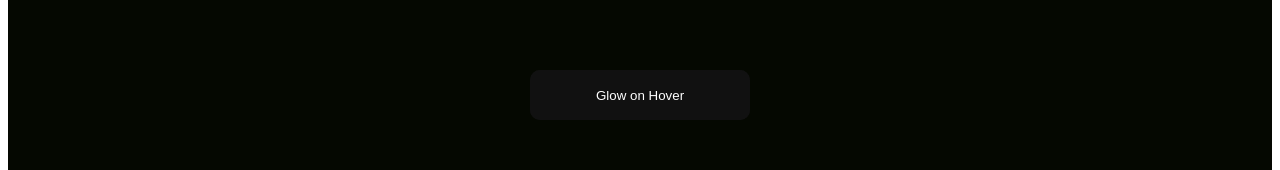
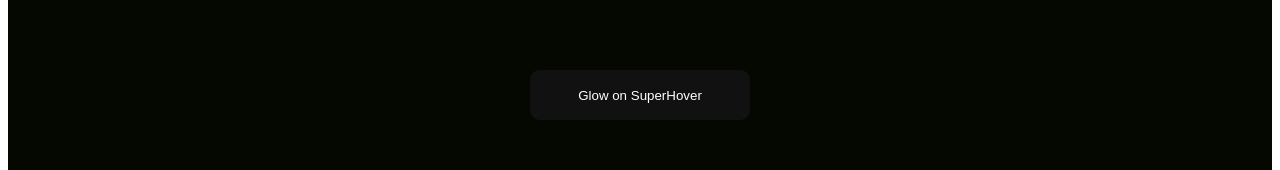
Before and after one commit to grandcanyonsmith/nuxtjs-boilerplate, a Nuxt app: page / in a window 1280 px wide. Shown: the part 313-483 px from the top of the page. Built offline with nearby package versions, Linux system fonts and the light colour scheme.

Commit message:
Update app.vue

```diff
--- a/app.vue
+++ b/app.vue
@@ -1,7 +1,7 @@
 <template>
   <div>
     <div class="container">
-      <button class="glow-on-hover" type="button">Glow on Hover</button>
+      <button class="glow-on-hover" type="button">Glow on SuperHover</button>
     </div>
   </div>
 </template>
```
